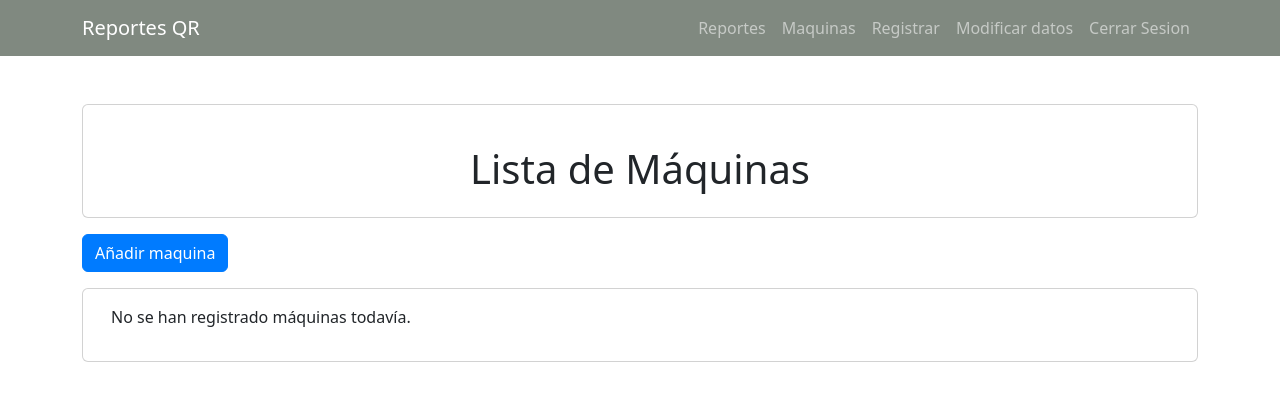
After one commit to LuisRasc99/Mantenimiento_QR, a Django app: page /reportes/panel/ in a window 1280 px wide. The commit adds this page. Shown: the top 409 px of the page. Run offline with Django 4.2, Linux system fonts and the light colour scheme; the visitor is signed in with stand-in values (Sample User, id 1); data that the repository does not hold is empty.

Commit message:
Panel de maquinas avance

```diff
--- a/mantenimientoReportes/models.py
+++ b/mantenimientoReportes/models.py
@@ -19,6 +19,12 @@ def filtro_image_path(instance, filename):
     # Generar la ruta de almacenamiento para la imagen del filtro
     return f'filtros_img/{filename}'
 
+class Maquina(models.Model):
+    user = models.ForeignKey(User, on_delete=models.CASCADE)
+    nombre_maquina = models.TextField(max_length=100)
+    marca = models.TextField(max_length=100)
+    modelo = models.TextField(max_length=100)
+    foto_maquina = models.ImageField(upload_to='maquinas/', null=True, blank=True)
 
 class Reportes(models.Model):
     user = models.ForeignKey(User, on_delete=models.CASCADE)
--- /dev/null
+++ b/mantenimientoReportes/templates/panel.html
@@ -0,0 +1,61 @@
+{% extends "base.html" %}
+
+{% block content %}
+<main class="container py-5">
+    <section class="card card-body text-center">
+        <h1 class="text-center mt-4">Lista de Máquinas</h1>
+    </section>
+    <p></p>
+    <div class="col">
+        <!-- Botón "Añadir nuevo reporte" -->
+        <a href="{% url 'nueva_maquina' %}" class="btn btn-primary">Añadir maquina</a>
+    </div>
+    <p></p>
+    <section class="card card-body text-center">
+        <div class="container mosaico">
+            {% if maquinas %}
+                {% for maquina in maquinas %}
+                    <div class="maquina card">
+                        <img src="{{ maquina.foto_maquina.url }}" alt="{{ maquina.nombre }}" class="card-img-top">
+                        <div class="card-body">
+                            <h5 class="card-title">{{ maquina.nombre_maquina }} </h5>
+                            <h6 class="card-text">{{ maquina.marca }} {{ maquina.modelo }} </h6>
+                        </div>
+                        <div class="btn-group" role="group" aria-label="Botones de acción">
+                            <a href="" class="btn btn-info">
+                                <i class="fa-solid fa-wrench" style="color: #ffffff;"></i>
+                            </a>
+                            <a href="{% url 'modificar_maquina' maquina_id=maquina.id %}" class="btn btn-warning">
+                                <i class="fa-solid fa-pencil" style="color: #ffffff;"></i>
+                            </a>
+                            <form id="eliminarmaquina_{{ maquina.id }}" method="POST" action="{% url 'eliminar_maquina' maquina_id=maquina.id %}">
+                                {% csrf_token %}
+                                <button type="button" class="btn btn-danger" onclick="mostrarConfirmacion('{{ maquina.id }}')">
+                                <i class="fa-solid fa-trash" style="color: #ffffff;"></i>
+                                </button>
+                            </form>
+
+                        </div>
+                    </div>
+                {% endfor %}
+            {% else %}
+                <p>No se han registrado máquinas todavía.</p>
+            {% endif %}
+        </div>
+    </section>
+    <script>
+        // Función para mostrar el cuadro de diálogo de confirmación antes de enviar el formulario
+        function mostrarConfirmacion(id) {
+        if (confirm("¿Estás seguro de que deseas eliminar este reporte?")) {
+            // Si el usuario hace clic en "Aceptar", enviar el formulario de eliminación
+            const form = document.getElementById(`eliminarmaquina_${id}`);
+            form.submit();
+        }
+        }
+    </script>
+
+
+</main>
+
+
+    {% endblock %}
--- a/mantenimientoReportes/urls.py
+++ b/mantenimientoReportes/urls.py
@@ -5,16 +5,25 @@ from .views import reporteList, reporteDetail
 
 urlpatterns = [
     path('', views.reportes, name='reportes'),
+
+    path('panel/', views.panel, name='panel'),
+    path('panel/nueva_maquina', views.nueva_maquina, name='nueva_maquina'),
+    path('panel/modificar_maquina/<int:maquina_id>/', views.modificar_maquina, name='modificar_maquina'),
+    path('panel/eliminar_maquina/<int:maquina_id>/', views.eliminar_maquina, name='eliminar_maquina'),
+
     path('nuevo/', views.nuevo_reporte, name='nuevo_reporte'),
     path('modificar/<int:id_reporte>/', views.modificar_reporte, name='modificar_reporte'),
     path('eliminar/<int:id_reporte>/', views.eliminar_reporte, name='eliminar_reporte'),
+
     path('generar_qr/<int:id_reporte>/', views.generar_qr, name='generar_qr'),
     path('imprimir_qr/<int:id_reporte>/<str:formato>/', views.imprimir_qr, name='imprimir_qr'),
     path('duplicar_reportes/', views.duplicar_reportes, name='duplicar_reportes'),
     path('eliminar_reportes/', views.eliminar_reporte_multiple, name='eliminar_reporte_multiple'),
+
     path('reportes/<int:reporte_id>/historial/', views.historial_reportes, name='historial_reportes'),
     path('eliminar_historial/<int:id_historial>/', views.eliminar_historial, name='eliminar_historial'),
     path('imprimir_qr_anterior/<int:id_historial>/<str:formato>/', views.imprimir_qr_anterior, name='imprimir_qr_anterior'),
+
     path('api/reportes/', reporteList.as_view(), name='reportes_api'),
     path('api/reportes/<int:id_reporte>/', reporteDetail.as_view(), name='reporte_detail_api'),
 
--- a/mantenimientoReportes/views.py
+++ b/mantenimientoReportes/views.py
@@ -2,14 +2,14 @@ from django.shortcuts import render
 from django.conf import settings
 from django.contrib.auth.decorators import login_required
 from django.shortcuts import render, redirect, get_object_or_404
-from .forms import ReporteForm, ReporteUpdateForm
-from .models import Historial, Reportes
+from .forms import MaquinaForm, ReporteForm, ReporteUpdateForm
+from .models import Historial, Maquina, Reportes
 from django.contrib import messages
 import qrcode
 import os
 from io import BytesIO
 from django.core.files import File
-from django.http import HttpResponse, HttpResponseNotFound
+from django.http import Http404, HttpResponse, HttpResponseNotFound, HttpResponseRedirect, JsonResponse
 from rest_framework.views import APIView
 from rest_framework.response import Response
 from rest_framework import status
@@ -25,8 +25,57 @@ from django.utils import timezone
 
 from .models import Reportes
 
+@login_required
+def panel(request):
+    maquinas = Maquina.objects.all()
+    context = {'maquinas': maquinas}
+    return render(request,'panel.html', context)
 
+@login_required
+def nueva_maquina(request):
+    if request.method == 'POST':
+        form = MaquinaForm(request.POST, request.FILES)
+        if form.is_valid():
+            maquina = form.save(commit=False)
+            maquina.user = request.user  # Asigna el usuario actual
+            maquina.save()
+            return redirect('panel')
+    else:
+        form = MaquinaForm()
 
+    context = {'form': form}
+    return render(request, 'nueva_maquina.html', context)
+
+@login_required
+def modificar_maquina(request, maquina_id):
+    maquina = get_object_or_404(Maquina, pk=maquina_id)
+
+    if request.method == "POST":
+        form = MaquinaForm(request.POST, instance=maquina)
+        if form.is_valid():
+            form.save()
+            return redirect('panel')  # Redirige a la página de maquinas después de guardar
+    else:
+        form = MaquinaForm(instance=maquina)
+
+    return render(request, 'modificar_maquina.html', {'form': form, 'maquina': maquina})
+
+@login_required
+def eliminar_maquina(request, maquina_id):
+    try:
+        maquina = Maquina.objects.get(id=maquina_id)
+    except Maquina.DoesNotExist:
+        raise Http404("La máquina que intentas eliminar no existe.")
+
+    if request.method == 'POST':
+        if maquina.foto_maquina:
+            if os.path.isfile(maquina.foto_maquina.path):
+                os.remove(maquina.foto_maquina.path)
+        maquina.delete()
+        messages.success(request, 'La máquina ha sido eliminada exitosamente.')
+        return redirect('panel')
+
+    return render(request, 'eliminar_maquina.html', {'maquina': maquina})
 @login_required
 def nuevo_reporte(request):
     if request.method == 'POST':
--- a/mantenimientoSLOGIN/templates/base.html
+++ b/mantenimientoSLOGIN/templates/base.html
@@ -9,6 +9,8 @@
     <link rel="stylesheet" href="https://cdn.jsdelivr.net/npm/bootstrap@5.3.1/dist/css/bootstrap.min.css">
     <link rel="stylesheet" href="https://use.fontawesome.com/releases/v6.4.0/css/all.css" crossorigin="anonymous">
     <link rel="stylesheet" href="{% static 'css/styles.css' %}">
+    <script src="{% static 'scripts.js' %}"></script>
+
 
 
 
@@ -22,27 +24,24 @@
             </button>
             <div class="collapse navbar-collapse" id="navbarNav">
             <ul class="navbar-nav ms-auto">
-                <li class="nav-item">
-                    <a class="nav-link" href="/">Inicio</a>
-                </li>
+                <!-- Los usuarios deben crearse por superusuario por lo que iniciar sesion sera la pagina principal -->
                 {% if user.is_authenticated %}
                 <li class="nav-item">
                 <a class="nav-link" href="{% url 'reportes' %}">Reportes</a>
                 </li>
-                {% endif %}
-                {% if user.is_authenticated and not es_inicio %}
+                <li class="nav-item">
+                    <a class="nav-link" href="{% url 'panel' %}">Maquinas</a>
+                    </li>
+                <li class="nav-item">
+                    <a class="nav-link" href="{% url 'registrar' %}">Registrar</a>
+                </li>
                 <li class="nav-item">
                     <a class="nav-link" href="{% url 'modificar_datos' %}">Modificar datos</a>
                 </li>
-                {% if user.is_authenticated %}
                 <li class="nav-item">
                     <a class="nav-link" href="{% url 'logout' %}">Cerrar Sesion</a>
                 </li>
-                {% endif %}
                 {% else %}
-                <li class="nav-item">
-                    <a class="nav-link" href="{% url 'registrar' %}">Registrar</a>
-                </li>
                 <li class="nav-item">
                     <a class="nav-link" href="{% url 'isesion' %}">Iniciar Sesion</a>
                 </li>
--- a/mantenimientoSLOGIN/templates/isesion.html
+++ b/mantenimientoSLOGIN/templates/isesion.html
@@ -5,7 +5,7 @@
     <div class="row">
         <div class="col-md-6 offset-md-4 mt-5">
             <h1 class="text-center">Iniciar sesion</h1>
-            <form action="/isesion/" method="POST" class="card card-body">
+            <form method="POST" class="card card-body">
                 {% csrf_token %}
             <div class="mb-3">
                 <label for="username">Usuario:</label>
--- a/mantenimientoSLOGIN/urls.py
+++ b/mantenimientoSLOGIN/urls.py
@@ -6,9 +6,9 @@ from .views import ReporteList, ReporteDetail
 
 
 urlpatterns = [
-    path('', views.inicio, name= 'inicio'),
+    #path('', views.inicio, name= 'inicio'),
     path('registrar/', views.registrar, name= 'registrar'),
-    path('isesion/', views.isesion, name= 'isesion'),
+    path('', views.isesion, name= 'isesion'),
     path('logout/', views.csesion, name= 'logout'),
     path('DatosUsuario/', views.DatosUsuario, name= 'DatosUsuario'),
     path('modificar_datos/', views.modificar_datos, name='modificar_datos'),
--- a/mantenimientoSLOGIN/views.py
+++ b/mantenimientoSLOGIN/views.py
@@ -100,7 +100,7 @@ def isesion(request):
 
 def csesion(request):
     logout(request)
-    return redirect('inicio')
+    return redirect('isesion')
 
 def DatosUsuario(request):
     if request.method == 'POST':
--- /dev/null
+++ b/static/css/scripts.js
@@ -0,0 +1,3 @@
+function regresar() {
+    window.history.back(); // Regresar a la página anterior
+}
--- a/static/css/styles.css
+++ b/static/css/styles.css
@@ -83,14 +83,15 @@ td {
 }
 
 .btn-modificar:hover {
-  background-color: #eccf0e; /* Amarillo más oscuro cuando se pasa el cursor */
+  background-color: #d5ba0d; /* Amarillo más oscuro cuando se pasa el cursor */
   border-color: #d5ba0d;
 }
 
 .btn-modificar:active {
-  background-color: #eccf0e; /* Amarillo aún más oscuro cuando se hace clic */
+  background-color: #d5ba0d; /* Mantener el mismo color cuando se hace clic */
   border-color: #d5ba0d;
 }
+
 
 .btn-info {
   background-color: #4CAF50; /* Verde */
@@ -154,3 +155,18 @@ td {
   background-color: #343a40; /* Color de fondo aún más oscuro al hacer clic */
   border-color: #343a40;
 }
+
+/*---- Estilo para los mosaicos del pánel ----*/
+.mosaico {
+  display: flex;
+  flex-wrap: wrap;
+  justify-content: space-between;
+}
+
+.maquina {
+  width: 30%;
+  margin-bottom: 20px;
+  border: 1px solid #ccc;
+  padding: 10px;
+  text-align: center;
+}
```
Also changed, not shown: mantenimientoReportes/forms.py (+10 -1 lines), mantenimientoReportes/templates/modificar_maquina.html (added, +49 -0 lines), mantenimientoReportes/templates/nueva_maquina.html (added, +50 -0 lines), mantenimientoReportes/migrations/0005_maquina.py (added), mantenimientoReportes/templates/panelQR.html (added), media/maquinas/744H.jpeg (added), media/maquinas/824J.jpeg (added), media/maquinas/844K.jpeg (added).
